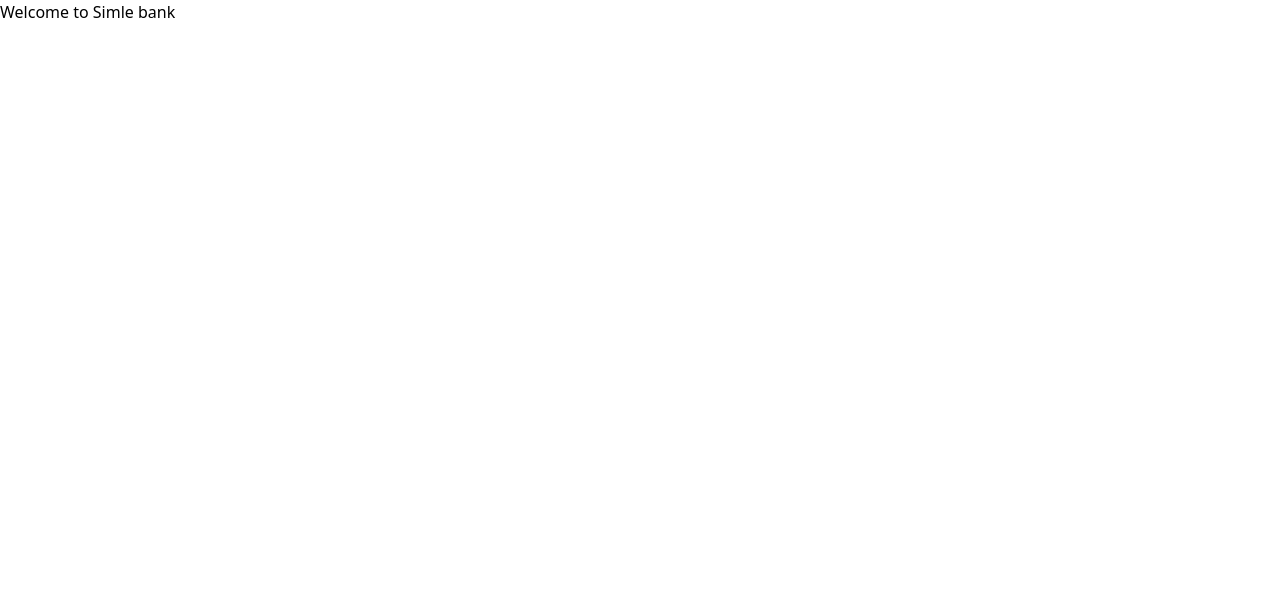
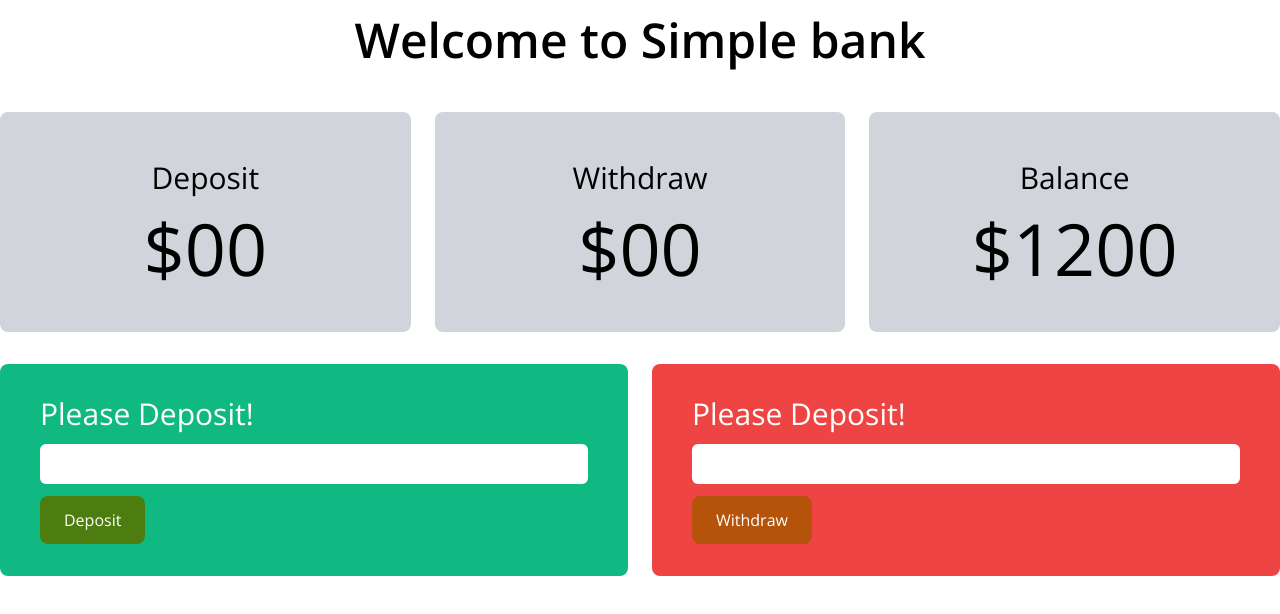
Before and after one commit to Shohanojjaman/simpleBank, a plain HTML site: page bank.html in a window 1280 px wide. Drawn offline with nearby package versions, Linux system fonts and the light colour scheme.

Commit message:
Complete desing of the bank main page.

```diff
--- a/bank.html
+++ b/bank.html
@@ -16,12 +16,39 @@
     <link rel="stylesheet" href="./output/style.css">
 </head>
 
-<body>
-    <header>
-        <h1>Welcome to Simle bank</h1>
+<body class="font-openSans">
+    <header class="py-4 container mx-auto">
+        <h1 class="text-5xl font-semibold text-center">Welcome to Simple bank</h1>
     </header>
-    <main>
-
+    <main class="container mx-auto">
+        <div class="grid grid-cols-3 gap-6 mt-8">
+            <div class="bg-gray-300 text-center py-12 space-y-4 rounded-lg">
+                <h2 class="text-3xl">Deposit</h2>
+                <h4 class="text-7xl">$<span id="totalDepositAmount">00</span></h4>
+            </div>
+            <div class="bg-gray-300 text-center py-12 space-y-4 rounded-lg">
+                <h2 class="text-3xl">Withdraw</h2>
+                <h4 class="text-7xl">$<span id="depositAmount">00</span></h4>
+            </div>
+            <div class="bg-gray-300 text-center py-12 space-y-4 rounded-lg">
+                <h2 class="text-3xl">Balance</h2>
+                <h4 class="text-7xl">$<span id="depositAmount">1200</span></h4>
+            </div>
+        </div>
+        <div class="grid grid-cols-2 gap-6 mt-8">
+            <div class="bg-emerald-500 rounded-lg py-8 px-10 space-y-3">
+                <h4 class="text-3xl text-white">Please Deposit!</h4>
+                <input type="number" name="number" id="Deposit"
+                    class="px-4 py-2 rounded-md placeholder:capitalize text-slate-600 w-full focus:outline-none">
+                <button type="submit" class="btn bg-lime-700 hover:bg-lime-900 text-white">Deposit</button>
+            </div>
+            <div class="bg-red-500 rounded-lg py-8 px-10 space-y-3">
+                <h4 class="text-3xl text-white">Please Deposit!</h4>
+                <input type="number" name="number" id="Deposit"
+                    class="px-4 py-2 rounded-md placeholder:capitalize text-slate-600 w-full focus:outline-none">
+                <button type="submit" class="btn bg-amber-700 hover:bg-amber-900 text-white">Withdraw</button>
+            </div>
+        </div>
     </main>
     <footer>
 
```
Also changed, not shown: index.html (+2 -2 lines), output/style.css.
